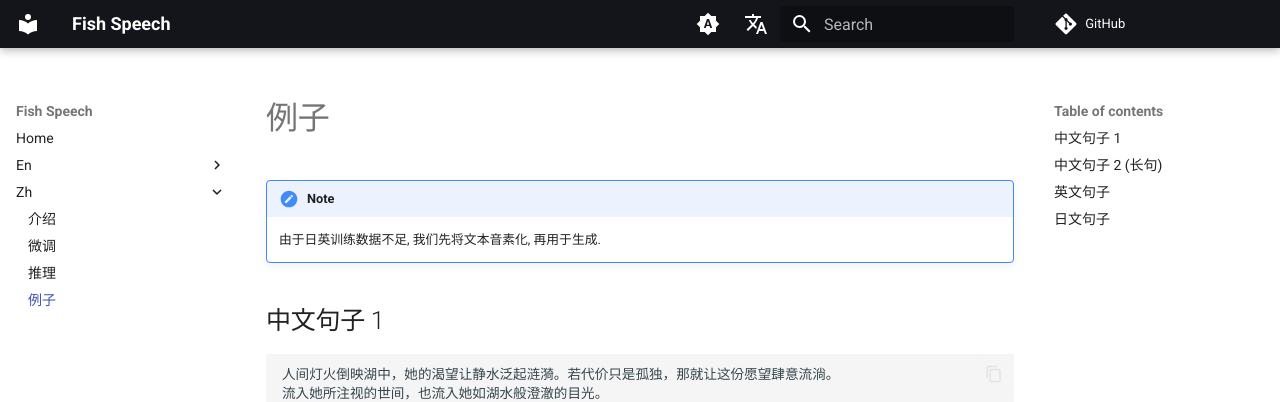
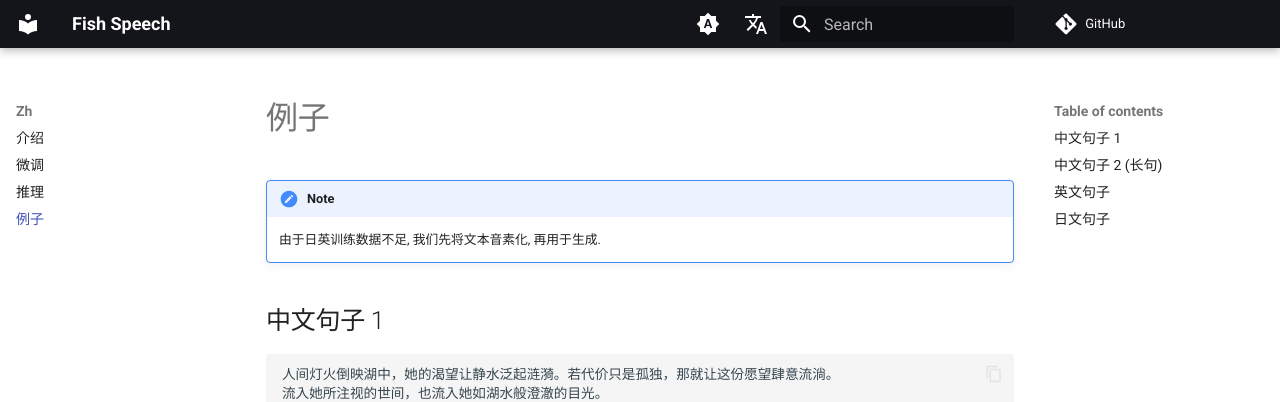
Before and after one commit to sitex/soft-fish-speech, an MkDocs documentation site: the page built from docs/zh/samples.md, in a window 1280 px wide. Shown: the top 402 px of the page. Built offline with MkDocs 1.6.1 and Material for MkDocs 9.7.7, drawn with Linux system fonts in a browser that asks for light colours; comment, search, counter and statistics services are not loaded; the version menu is left out.

Commit message:
Fix docs

```diff
--- a/docs/stylesheets/extra.css
+++ b/docs/stylesheets/extra.css
@@ -1,3 +1,6 @@
 .md-grid {
   max-width: 1440px;
 }
+.md-tabs {
+  display: none;
+}
--- a/docs/zh/samples.md
+++ b/docs/zh/samples.md
@@ -20,28 +20,28 @@
     <tbody>
     <tr>
         <td>纳西妲 (原神)</td>
-        <td><audio controls preload="auto" src="../../assets/audios/0_input.wav" /></td>
-        <td><audio controls preload="auto" src="../../assets/audios/0_output.wav" /></td>
+        <td><audio controls preload="auto" src="/assets/audios/0_input.wav" /></td>
+        <td><audio controls preload="auto" src="/assets/audios/0_output.wav" /></td>
     </tr>
     <tr>
         <td>钟离 (原神)</td>
-        <td><audio controls preload="auto" src="../../assets/audios/1_input.wav" /></td>
-        <td><audio controls preload="auto" src="../../assets/audios/1_output.wav" /></td>
+        <td><audio controls preload="auto" src="/assets/audios/1_input.wav" /></td>
+        <td><audio controls preload="auto" src="/assets/audios/1_output.wav" /></td>
     </tr>
     <tr>
         <td>芙宁娜 (原神)</td>
-        <td><audio controls preload="auto" src="../../assets/audios/2_input.wav" /></td>
-        <td><audio controls preload="auto" src="../../assets/audios/2_output.wav" /></td>
+        <td><audio controls preload="auto" src="/assets/audios/2_input.wav" /></td>
+        <td><audio controls preload="auto" src="/assets/audios/2_output.wav" /></td>
     </tr>
     <tr>
         <td>随机说话人 1</td>
         <td> - </td>
-        <td><audio controls preload="auto" src="../../assets/audios/3_output.wav" /></td>
+        <td><audio controls preload="auto" src="/assets/audios/3_output.wav" /></td>
     </tr>
     <tr>
         <td>随机说话人 2</td>
         <td> - </td>
-        <td><audio controls preload="auto" src="../../assets/audios/4_output.wav" /></td>
+        <td><audio controls preload="auto" src="/assets/audios/4_output.wav" /></td>
     </tr>
     </tbody>
 </table>
@@ -67,13 +67,13 @@
     <tbody>
     <tr>
         <td>纳西妲 (原神)</td>
-        <td><audio controls preload="auto" src="../../assets/audios/0_input.wav" /></td>
-        <td><audio controls preload="auto" src="../../assets/audios/5_output.wav" /></td>
+        <td><audio controls preload="auto" src="/assets/audios/0_input.wav" /></td>
+        <td><audio controls preload="auto" src="/assets/audios/5_output.wav" /></td>
     </tr>
     <tr>
         <td>青雀 (星穹铁道)</td>
-        <td><audio controls preload="auto" src="../../assets/audios/6_input.wav" /></td>
-        <td><audio controls preload="auto" src="../../assets/audios/6_output.wav" /></td>
+        <td><audio controls preload="auto" src="/assets/audios/6_input.wav" /></td>
+        <td><audio controls preload="auto" src="/assets/audios/6_output.wav" /></td>
     </tr>
     </tbody>
 </table>
@@ -98,18 +98,18 @@
     <tbody>
     <tr>
         <td>Speaker 200 (LibriTTS)</td>
-        <td><audio controls preload="auto" src="../../assets/audios/7_input.wav" /></td>
-        <td><audio controls preload="auto" src="../../assets/audios/7_output.wav" /></td>
+        <td><audio controls preload="auto" src="/assets/audios/7_input.wav" /></td>
+        <td><audio controls preload="auto" src="/assets/audios/7_output.wav" /></td>
     </tr>
     <tr>
         <td>随机说话人 1</td>
         <td> - </td>
-        <td><audio controls preload="auto" src="../../assets/audios/8_output.wav" /></td>
+        <td><audio controls preload="auto" src="/assets/audios/8_output.wav" /></td>
     </tr>
     <tr>
         <td>随机说话人 2</td>
         <td> - </td>
-        <td><audio controls preload="auto" src="../../assets/audios/9_output.wav" /></td>
+        <td><audio controls preload="auto" src="/assets/audios/9_output.wav" /></td>
     </tr>
     </tbody>
 </table>
@@ -135,12 +135,12 @@
     <tr>
         <td>随机说话人 1</td>
         <td> - </td>
-        <td><audio controls preload="auto" src="../../assets/audios/10_output.wav" /></td>
+        <td><audio controls preload="auto" src="/assets/audios/10_output.wav" /></td>
     </tr>
     <tr>
         <td>随机说话人 2</td>
         <td> - </td>
-        <td><audio controls preload="auto" src="../../assets/audios/11_output.wav" /></td>
+        <td><audio controls preload="auto" src="/assets/audios/11_output.wav" /></td>
     </tr>
     </tbody>
 </table>
--- a/mkdocs.yml
+++ b/mkdocs.yml
@@ -8,6 +8,7 @@
     - navigation.instant
     - navigation.instant.prefetch
     - navigation.tracking
+    - navigation.tabs
     - search
     - search.suggest
     - search.highlight
@@ -43,8 +44,6 @@
 
 extra:
   homepage: https://speech.fish.audio
-  version:
-    provider: mike
   alternate:
     - name: English
       link: /en/
```
Also changed, not shown: README.md (+2 -2 lines), docs/en/index.md (+1 -1 lines), docs/en/samples.md (+18 -18 lines), docs/zh/index.md (+1 -1 lines), 2 other files.
